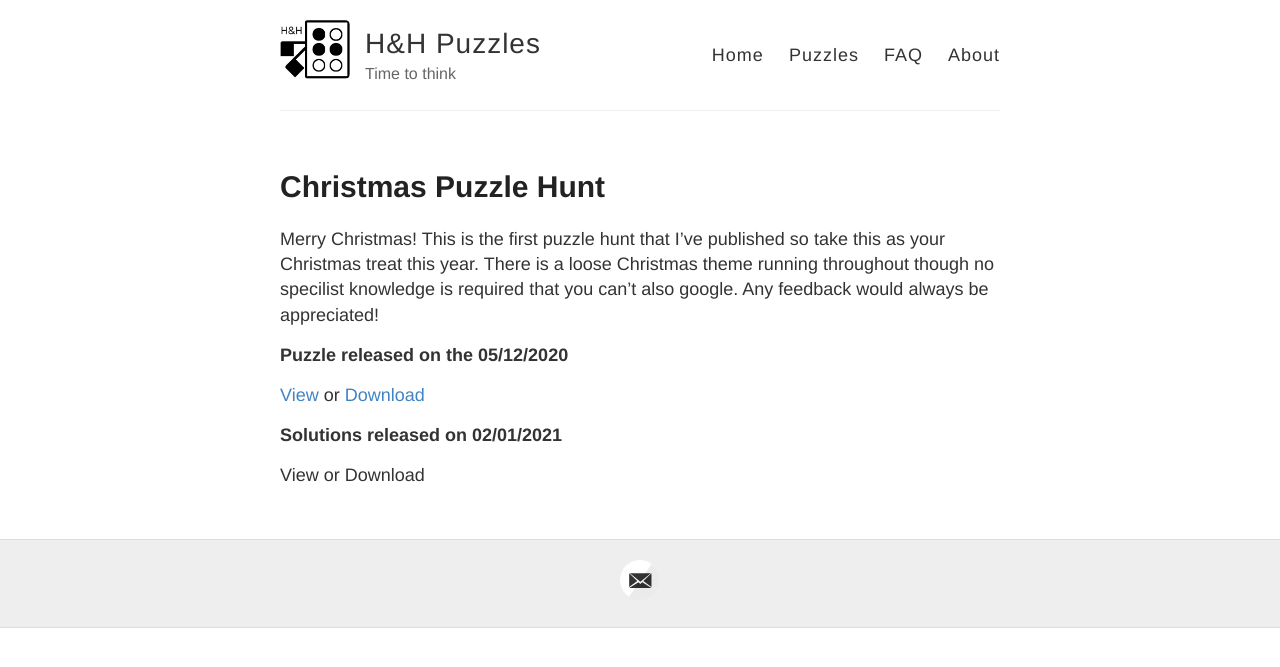
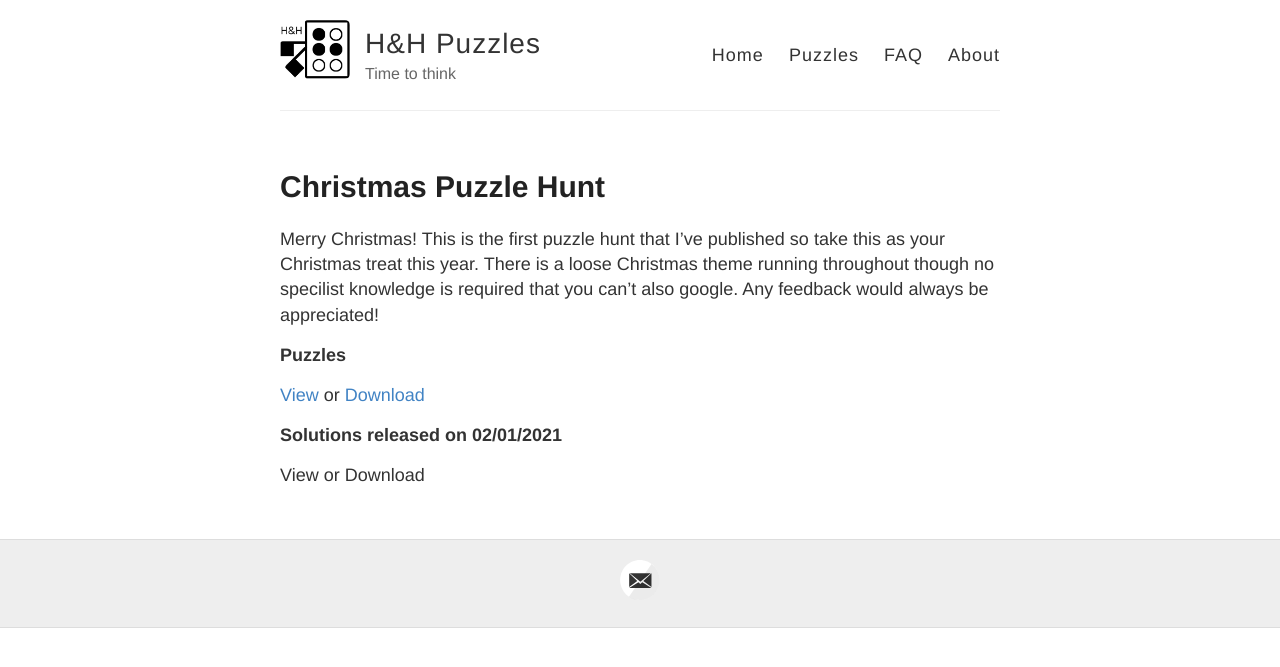
Before and after one commit to HandH-Puzzle/HandH-Puzzle.github.io, a Jekyll site: the page built from Puzzles/20201205_Christmas.md, in a window 1280 px wide. Shown: the top 667 px of the page. Built offline with Jekyll 4.4.1, drawn with Linux system fonts in a browser that asks for light colours.

Commit message:
Update 20201205_Christmas.md

```diff
--- a/Puzzles/20201205_Christmas.md
+++ b/Puzzles/20201205_Christmas.md
@@ -6,7 +6,7 @@ published: true
 
 Merry Christmas! This is the first puzzle hunt that I've published so take this as your Christmas treat this year. There is a loose Christmas theme running throughout though no specilist knowledge is required that you can't also google. Any feedback would always be appreciated!
 
-**Puzzle released on the 05/12/2020**
+**Puzzles**
 
 <a href="../20201205_Christmas.pdf" target="_top"> View </a> or <a href="../20201205_Christmas.pdf" download="20201205_Christmas"> Download </a>
 
```
